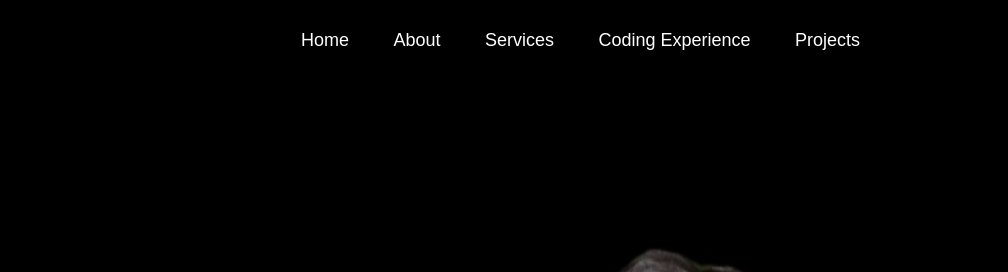
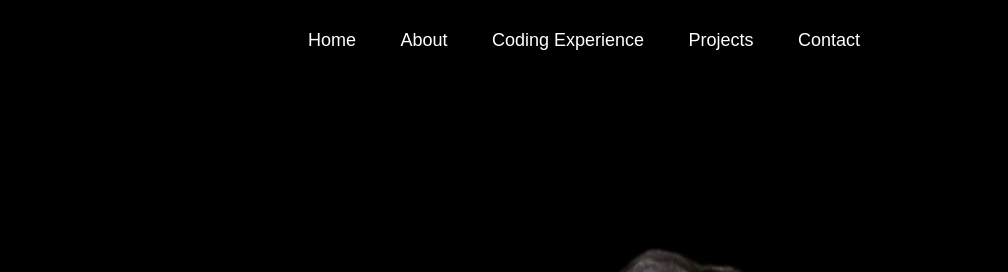
Before and after one commit to BihaniManan/portfolio, a plain HTML site: page index.html in a window 1280 px wide. Shown: the top 272 px of the page, 272-1280 px from the left. Drawn offline with Linux system fonts and the light colour scheme.

Commit message:
Update index.html

```diff
--- a/index.html
+++ b/index.html
@@ -23,9 +23,9 @@
           <ul id="sidemenu">
             <li><a href="#header">Home</a></li>
             <li><a href="#about">About</a></li>
-            <li><a href="#services">Services</a></li>
             <li><a href="#services">Coding Experience</a></li>
             <li><a href="#portfolio">Projects</a></li>
+            <li><a href="#contact">Contact</a></li>
             <i class="fa-solid fa-xmark" onclick="closemenu()"></i>
           </ul>
           <i class="fa-solid fa-bars" onclick="openmenu()"></i>
```
